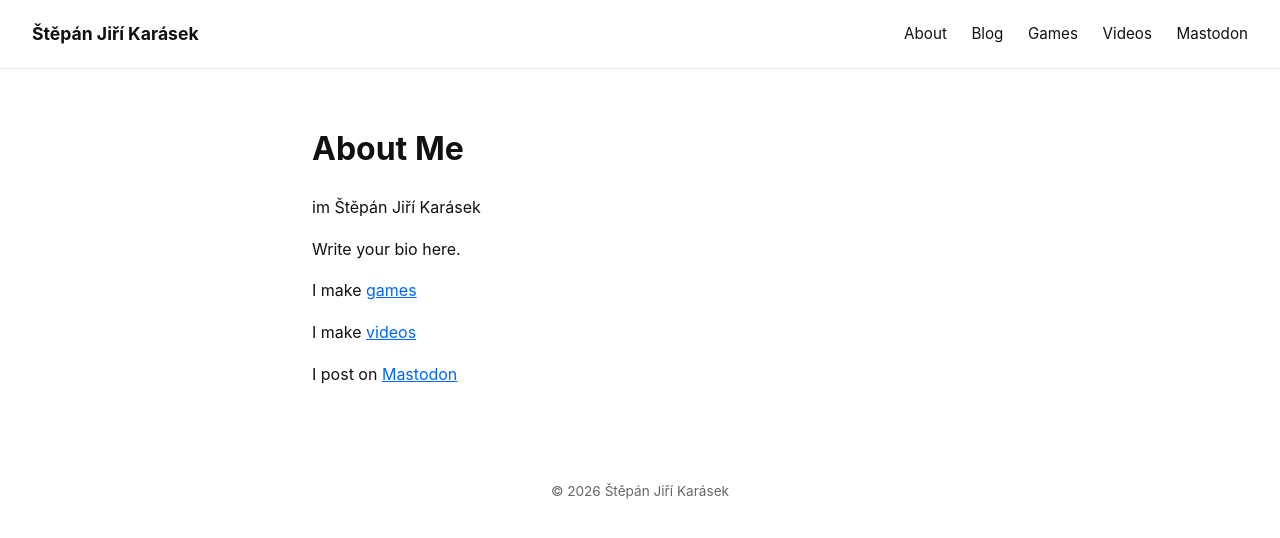
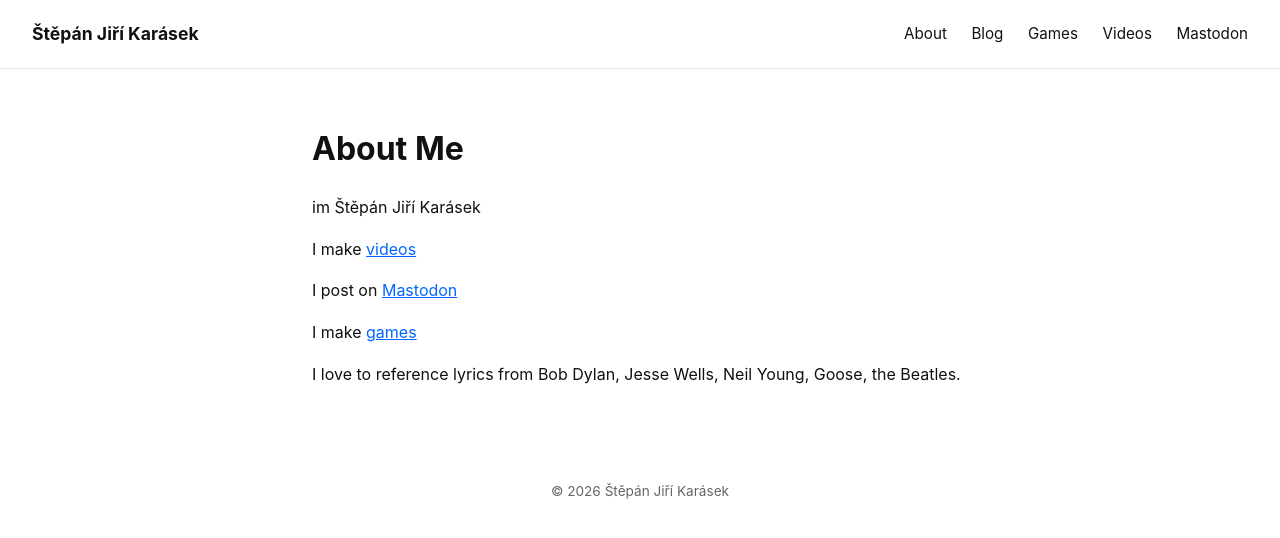
Before and after one commit to StepanJiri/stepankarasek.github.io, a Jekyll site: the page built from about.md, in a window 1280 px wide. Shown: the top 538 px of the page. Built offline with Jekyll 4.4.1, drawn with Linux system fonts in a browser that asks for light colours.

Commit message:
Update about.md

```diff
--- a/about.md
+++ b/about.md
@@ -8,10 +8,10 @@ permalink: /about/
 
 im Štěpán Jiří Karásek
 
-Write your bio here.
+I make [videos](https://www.youtube.com/channel/UCNr3EHRzIhJ2l8KLF9SlgFw)
+
+I post on [Mastodon](https://mastodon.social/@yourusername)
 
 I make [games](https://itch.io)
 
-I make [videos](https://www.youtube.com/channel/UCNr3EHRzIhJ2l8KLF9SlgFw)
-
-I post on [Mastodon](https://mastodon.social/@yourusername)
+I love to reference lyrics from Bob Dylan, Jesse Wells, Neil Young, Goose, the Beatles.
```
